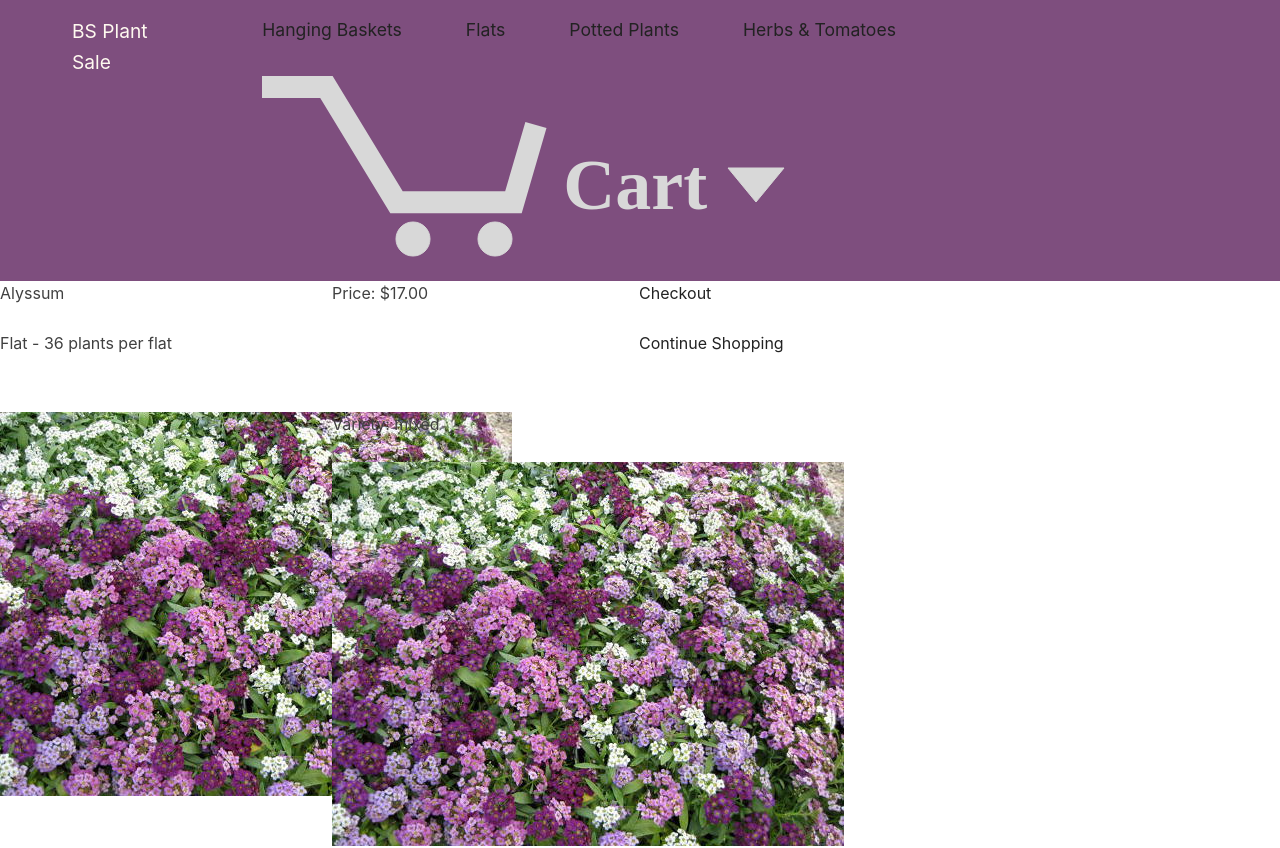
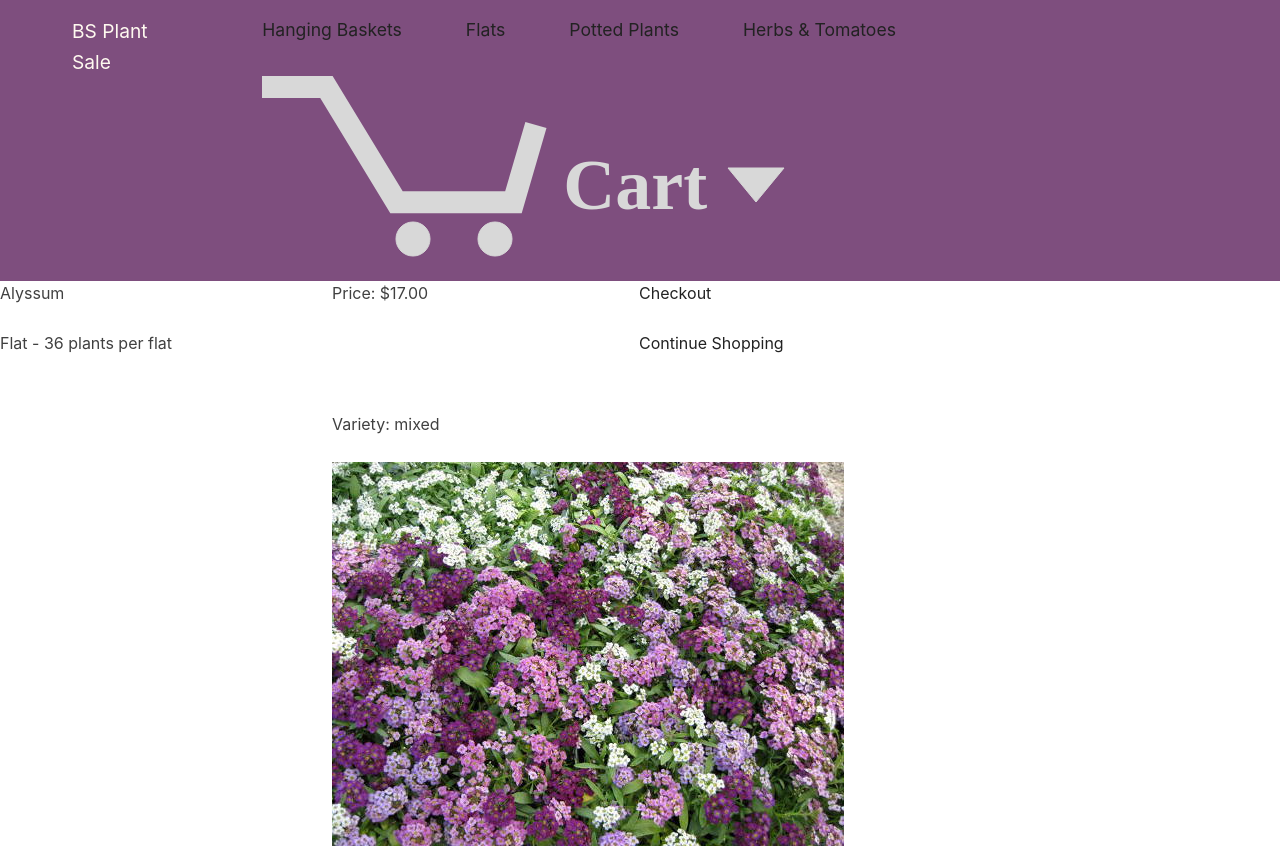
Before and after one commit to betsystevens/flowersale, a React (Create React App) app: page /flats/0 in a window 1280 px wide. Shown: the top 848 px of the page. Built offline with nearby package versions, Linux system fonts and the light colour scheme.

Commit message:
change image alt to variable from literal

```diff
--- a/src/components/BigImage.js
+++ b/src/components/BigImage.js
@@ -1,12 +1,8 @@
 import React from "react";
 
-function BigImage(props) {
+function BigImage({ image, name }) {
   return (
-    <img
-      src={props.flower.image}
-      alt={props.flower.name}
-      className="p-1.5 shadow-md rounded-md w-96"
-    />
+    <img src={image} alt={name} className="p-1.5 shadow-md rounded-md w-96" />
   );
 }
 export default BigImage;
```
